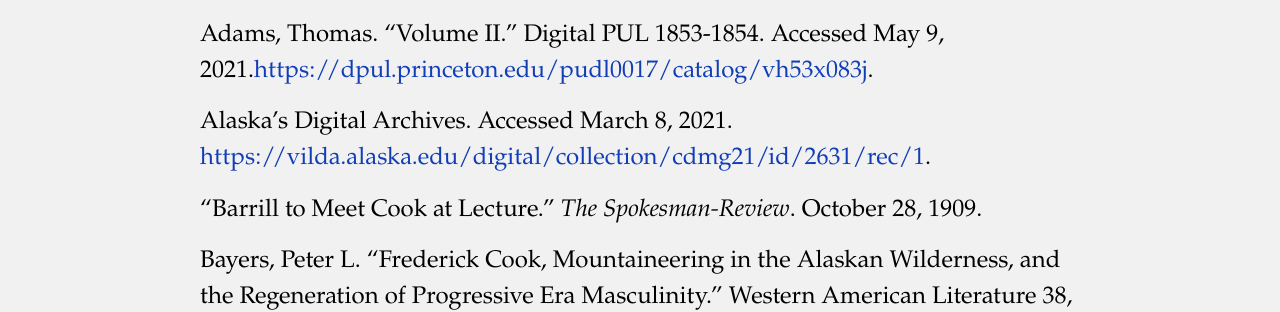
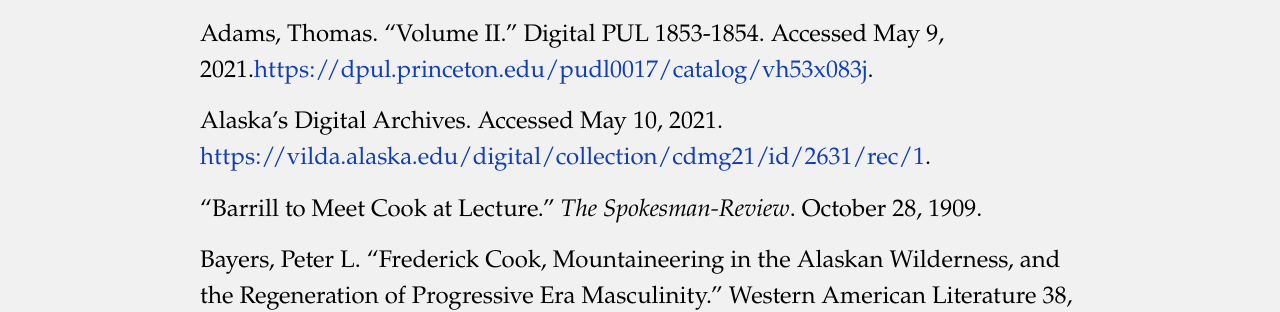
Before and after one commit to HUM-331-Princeton/manifest-destiny, a Jekyll site: the page built from references.md, in a window 1280 px wide and 900 px high, scrolled down 655 px. Shown: the part 149-461 px from the top of the window. Built offline with Jekyll 4.4.1, drawn with Linux system fonts in a browser that asks for light colours.

Commit message:
Update references.md

```diff
--- a/references.md
+++ b/references.md
@@ -9,7 +9,7 @@
 
  Adams, Thomas. "Volume II." Digital PUL 1853-1854. Accessed May 9, 2021.[https://dpul.princeton.edu/pudl0017/catalog/vh53x083j](https://dpul.princeton.edu/pudl0017/catalog/vh53x083j).
 
-Alaska’s Digital Archives. Accessed March 8, 2021. [https://vilda.alaska.edu/digital/collection/cdmg21/id/2631/rec/1](https://vilda.alaska.edu/digital/collection/cdmg21/id/2631/rec/1).
+Alaska’s Digital Archives. Accessed May 10, 2021. [https://vilda.alaska.edu/digital/collection/cdmg21/id/2631/rec/1](https://vilda.alaska.edu/digital/collection/cdmg21/id/2631/rec/1).
 
 “Barrill to Meet Cook at Lecture.” _The Spokesman-Review_. October 28, 1909.
 
```
